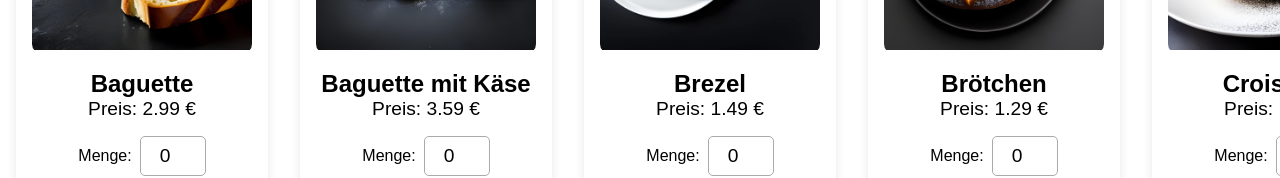
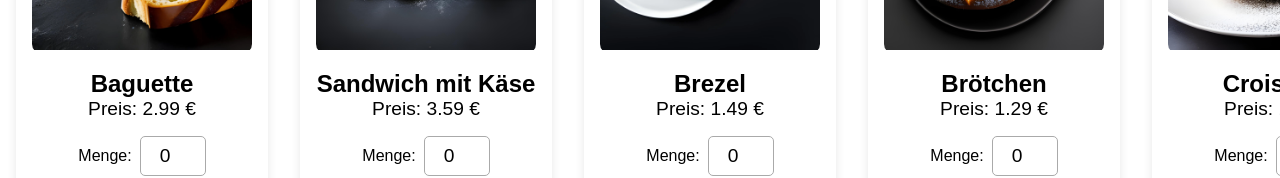
Before and after one commit to 2204Simon/Website-dynamisch, a React (Create React App) app in the folder my-app/: page /Produkte in a window 1280 px wide. Shown: the part 403-581 px from the top of the page. Built offline with nearby package versions, Linux system fonts and the light colour scheme.

Commit message:
Umänderung Bezeichung

```diff
--- a/my-app/src/pages/produkte/Produkt.tsx
+++ b/my-app/src/pages/produkte/Produkt.tsx
@@ -34,7 +34,7 @@ function Produkt() {
       <div style={{ display: "flex", flexWrap: "nowrap", overflowX: "scroll" }}>
         <ShoppingCard title={"Baguette"} price={2.99} image={BaguetteAlone} />
         <ShoppingCard
-          title={"Baguette mit Käse"}
+          title={"Sandwich mit Käse"}
           price={3.59}
           image={BaguetteYellow}
         />
```
